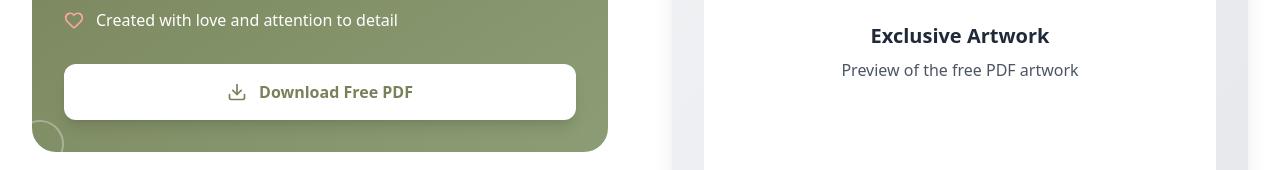
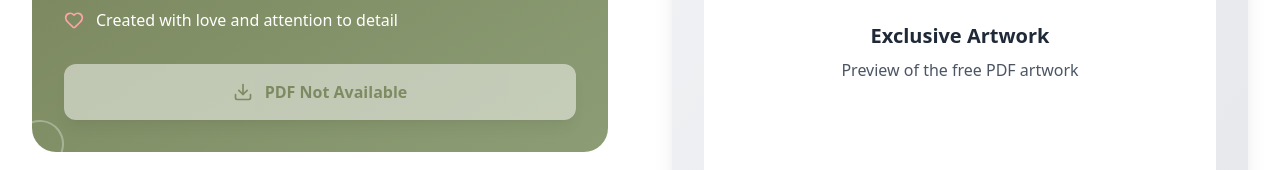
Before and after one commit to gx09812/mukesh-art-gallery-ecommerce, a React (Vite) app: page /free-gift in a window 1280 px wide. Shown: the part 753-923 px from the top of the page. Built offline with nearby package versions, Linux system fonts and the light colour scheme; no server answers.

Commit message:
Intfc:pdf file interface in ui

```diff
--- a/src/components/FreeGift.jsx
+++ b/src/components/FreeGift.jsx
@@ -5,6 +5,8 @@ import { fadeInUp, staggerContainer } from '../utils/motion';
 
 const FreeGift = () => {
   const [freeImage, setFreeImage] = useState(null);
+  const [freeFile, setFreeFile] = useState(null);
+
 
   useEffect(() => {
     // Fetch the free image from server
@@ -17,6 +19,16 @@ const FreeGift = () => {
       })
       .catch(err => console.error(err));
   }, []);
+  useEffect(() => {
+  fetch("http://localhost:5000/get/freegift_pdf")
+    .then(res => res.json())
+    .then(data => {
+      if (data.success && data.image_path) {
+        setFreeFile(`http://localhost:5000${data.image_path}`);
+      }
+    })
+    .catch(err => console.error(err));
+}, []);
 
   return (
     <section id="gift-section" className="py-20 bg-white relative overflow-hidden">
@@ -75,10 +87,19 @@ const FreeGift = () => {
                     <div className="flex items-center space-x-3"><Heart className="h-5 w-5 text-red-300" /><span>Created with love and attention to detail</span></div>
                   </div>
 
-                  <motion.button whileHover={{ scale: 1.05 }} whileTap={{ scale: 0.95 }} className="w-full bg-white text-[#778259] py-4 rounded-xl font-bold flex items-center justify-center space-x-3 hover:bg-gray-100 transition-all shadow-lg">
-                    <Download className="h-5 w-5" />
-                    <span>Download Free PDF</span>
-                  </motion.button>
+                  <motion.a
+  href={freeFile}
+  download
+  whileHover={{ scale: 1.05 }}
+  whileTap={{ scale: 0.95 }}
+  className={`w-full bg-white text-[#778259] py-4 rounded-xl font-bold flex items-center justify-center space-x-3 hover:bg-gray-100 transition-all shadow-lg ${
+    !freeFile ? "pointer-events-none opacity-50" : ""
+  }`}
+>
+  <Download className="h-5 w-5" />
+  <span>{freeFile ? "Download Free PDF" : "PDF Not Available"}</span>
+</motion.a>
+
                 </div>
               </motion.div>
             </motion.div>
```
